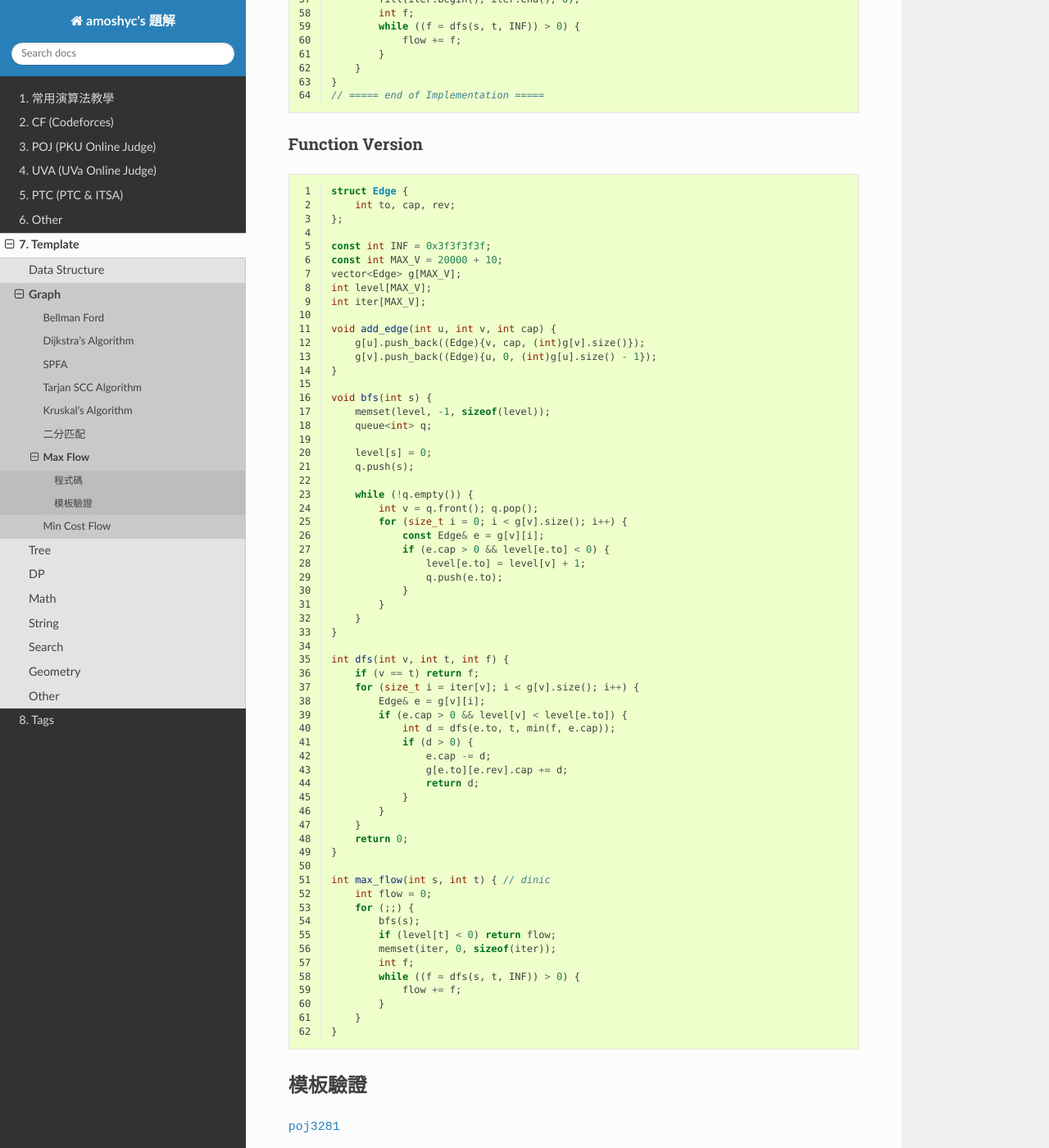
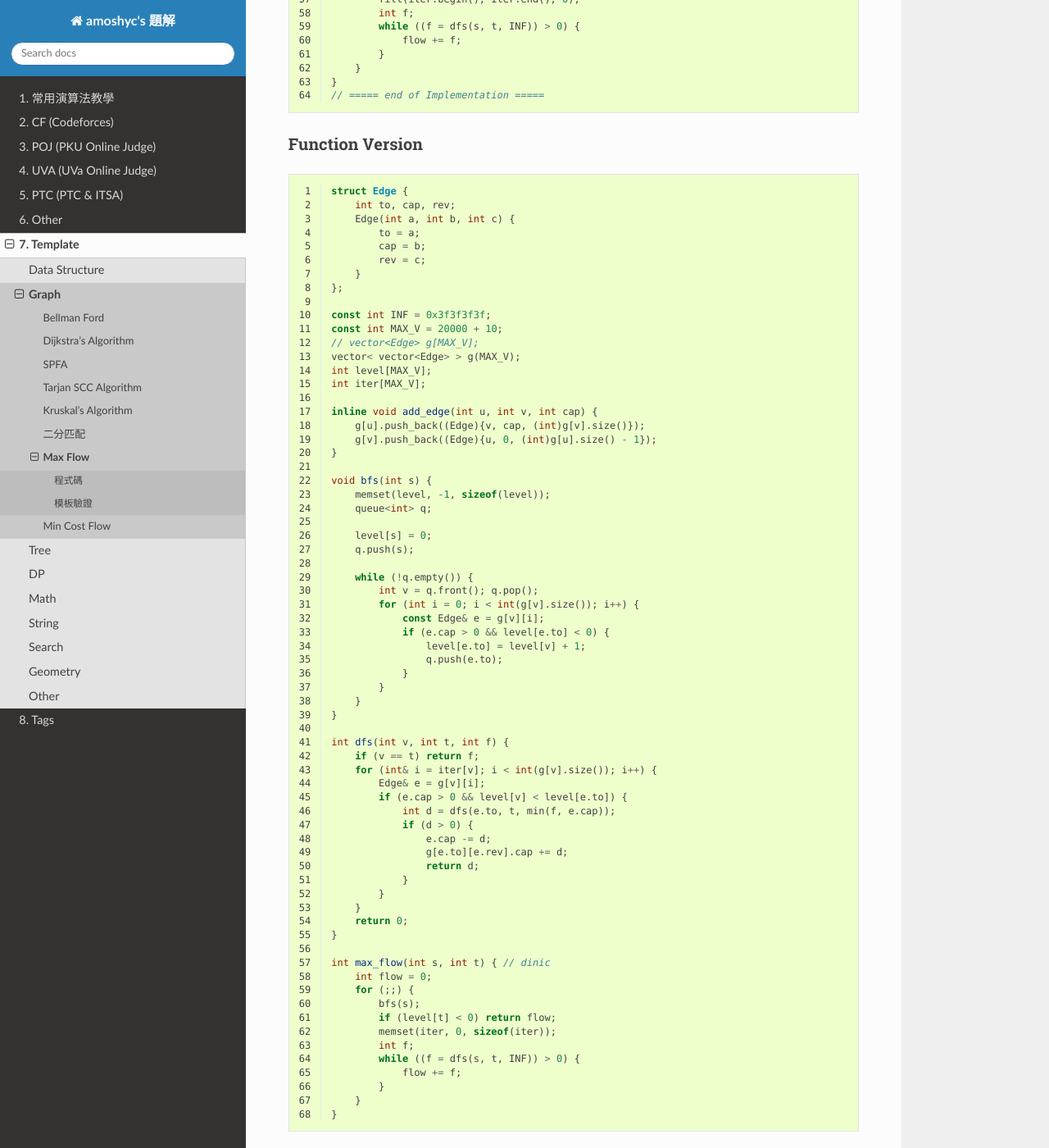
Before and after one commit to amoshyc/ojsolution, a Sphinx documentation site: the page built from docs/source/template/graph/max_flow.rst, in a window 1280 px wide and 1400 px high, scrolled down 1774 px. Shown: the whole window at 82% size. Built offline with Sphinx 7.4.7 and the Read the Docs theme 2.0.0, drawn with Linux system fonts in a browser that asks for light colours; some web fonts are replaced; pages that are not in the unit, such as notebooks, are missing from menus; some of the changed text lies outside the part shown.

Commit message:
Fix template max flow

```diff
--- a/docs/source/poj/p3171.rst
+++ b/docs/source/poj/p3171.rst
@@ -34,7 +34,7 @@ Specification
 .. note:: dp, 利用線段樹來壓時間複雜度
 
 經典題…區間覆蓋最小代價，如果區間沒有代價，又要求最少區間數的話，就是 Greedy。
-可參 poj 3171。
+可參 poj 2376。
 
 ::
 
--- a/docs/source/template/graph/max_flow.rst
+++ b/docs/source/template/graph/max_flow.rst
@@ -69,7 +69,7 @@ Structure Version
 
         while (!q.empty()) {
             int v = q.front(); q.pop();
-            for (size_t i = 0; i < g[v].size(); i++) {
+            for (int i = 0; i < int(g[v].size()); i++) {
                 const Edge& e = g[v][i];
                 if (e.cap > 0 && level[e.to] < 0) {
                     level[e.to] = level[v] + 1;
@@ -81,7 +81,7 @@ Structure Version
 
     int DinicGraph::dfs(int v, int t, int f) {
         if (v == t) return f;
-        for (size_t i = iter[v]; i < g[v].size(); i++) {
+        for (int& i = iter[v]; i < int(g[v].size()); i++) {
             Edge& e = g[v][i];
             if (e.cap > 0 && level[v] < level[e.to]) {
                 int d = dfs(e.to, t, min(f, e.cap));
@@ -118,15 +118,21 @@ Function Version
 
     struct Edge {
         int to, cap, rev;
+        Edge(int a, int b, int c) {
+            to = a;
+            cap = b;
+            rev = c;
+        }
     };
 
     const int INF = 0x3f3f3f3f;
     const int MAX_V = 20000 + 10;
-    vector<Edge> g[MAX_V];
+    // vector<Edge> g[MAX_V];
+    vector< vector<Edge> > g(MAX_V);
     int level[MAX_V];
     int iter[MAX_V];
 
-    void add_edge(int u, int v, int cap) {
+    inline void add_edge(int u, int v, int cap) {
         g[u].push_back((Edge){v, cap, (int)g[v].size()});
         g[v].push_back((Edge){u, 0, (int)g[u].size() - 1});
     }
@@ -140,7 +146,7 @@ Function Version
 
         while (!q.empty()) {
             int v = q.front(); q.pop();
-            for (size_t i = 0; i < g[v].size(); i++) {
+            for (int i = 0; i < int(g[v].size()); i++) {
                 const Edge& e = g[v][i];
                 if (e.cap > 0 && level[e.to] < 0) {
                     level[e.to] = level[v] + 1;
@@ -152,7 +158,7 @@ Function Version
 
     int dfs(int v, int t, int f) {
         if (v == t) return f;
-        for (size_t i = iter[v]; i < g[v].size(); i++) {
+        for (int& i = iter[v]; i < int(g[v].size()); i++) {
             Edge& e = g[v][i];
             if (e.cap > 0 && level[v] < level[e.to]) {
                 int d = dfs(e.to, t, min(f, e.cap));
```
